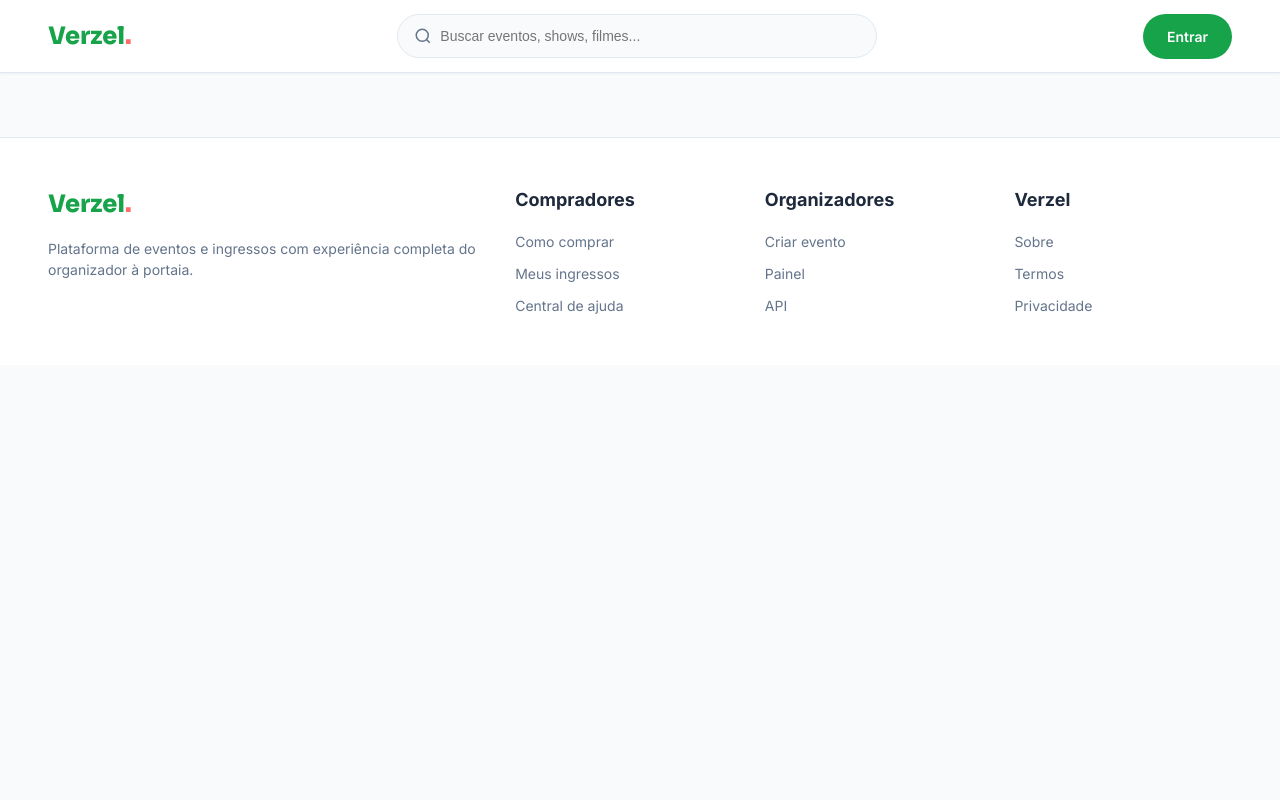
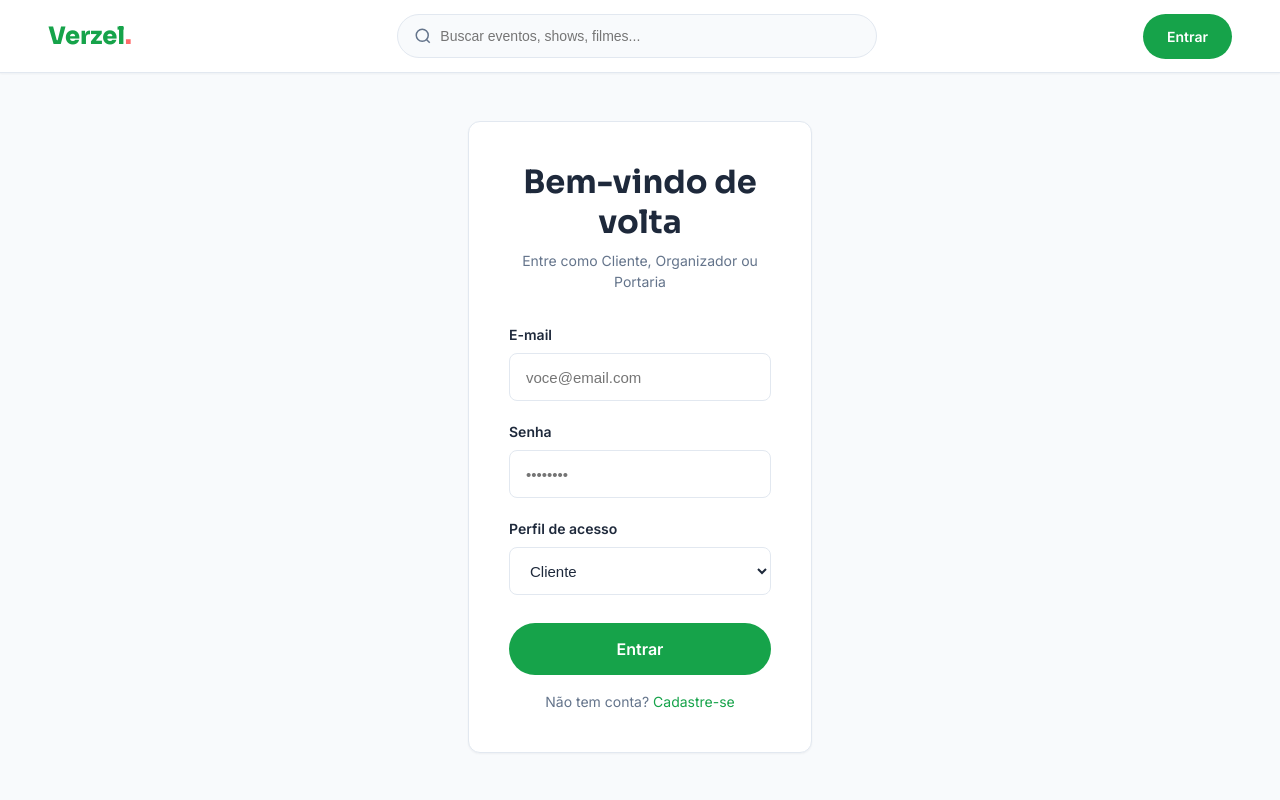
Before and after one commit to luizmatheusgaal/teste-raizen-frontend, a React app in the folder frontend/: page /login in a window 1280 px wide. Shown: the top 800 px of the page. Built offline with nearby package versions, Linux system fonts and the light colour scheme; the HTML template or start-up script is replaced by a standard one.

Commit message:
feat(login): add login page with role selection
Create the authentication entry point with email, password and
role selector (Client, Organizer, Door) redirecting to the
appropriate post-login view.

```diff
--- a/frontend/src/App.jsx
+++ b/frontend/src/App.jsx
@@ -1,6 +1,7 @@
 import { BrowserRouter, Routes, Route } from 'react-router-dom';
 import Layout from './components/Layout';
 import Home from './pages/Home';
+import Login from './pages/Login';
 
 export default function App() {
   return (
@@ -8,6 +9,7 @@ export default function App() {
       <Layout>
         <Routes>
           <Route path="/" element={<Home />} />
+          <Route path="/login" element={<Login />} />
         </Routes>
       </Layout>
     </BrowserRouter>
--- /dev/null
+++ b/frontend/src/pages/Login.jsx
@@ -0,0 +1,54 @@
+import { useState } from 'react';
+import { Link, useNavigate } from 'react-router-dom';
+
+export default function Login() {
+  const [role, setRole] = useState('client');
+  const navigate = useNavigate();
+
+  const handleSubmit = (e) => {
+    e.preventDefault();
+    if (role === 'door') navigate('/validar');
+    else if (role === 'organizer') navigate('/organizador');
+    else navigate('/meus-ingressos');
+  };
+
+  return (
+    <section className="section" style={{ display: 'flex', alignItems: 'center', minHeight: 'calc(100vh - 200px)' }}>
+      <div className="container" style={{ maxWidth: '440px' }}>
+        <div className="card" style={{ padding: '40px' }}>
+          <div style={{ textAlign: 'center', marginBottom: '32px' }}>
+            <h2 style={{ marginBottom: '8px' }}>Bem-vindo de volta</h2>
+            <p className="text-muted text-sm">Entre como Cliente, Organizador ou Portaria</p>
+          </div>
+
+          <form onSubmit={handleSubmit}>
+            <div className="form-group">
+              <label className="form-label">E-mail</label>
+              <input className="form-input" type="email" placeholder="voce@email.com" required />
+            </div>
+            <div className="form-group">
+              <label className="form-label">Senha</label>
+              <input className="form-input" type="password" placeholder="••••••••" required />
+            </div>
+            <div className="form-group">
+              <label className="form-label">Perfil de acesso</label>
+              <select className="form-select" value={role} onChange={(e) => setRole(e.target.value)}>
+                <option value="client">Cliente</option>
+                <option value="organizer">Organizador</option>
+                <option value="door">Portaria</option>
+              </select>
+            </div>
+
+            <button type="submit" className="btn btn-primary btn-lg w-full" style={{ margin: '8px 0 16px' }}>
+              Entrar
+            </button>
+          </form>
+
+          <p className="text-center text-sm text-muted" style={{ textAlign: 'center' }}>
+            Não tem conta? <a href="#">Cadastre-se</a>
+          </p>
+        </div>
+      </div>
+    </section>
+  );
+}
```
